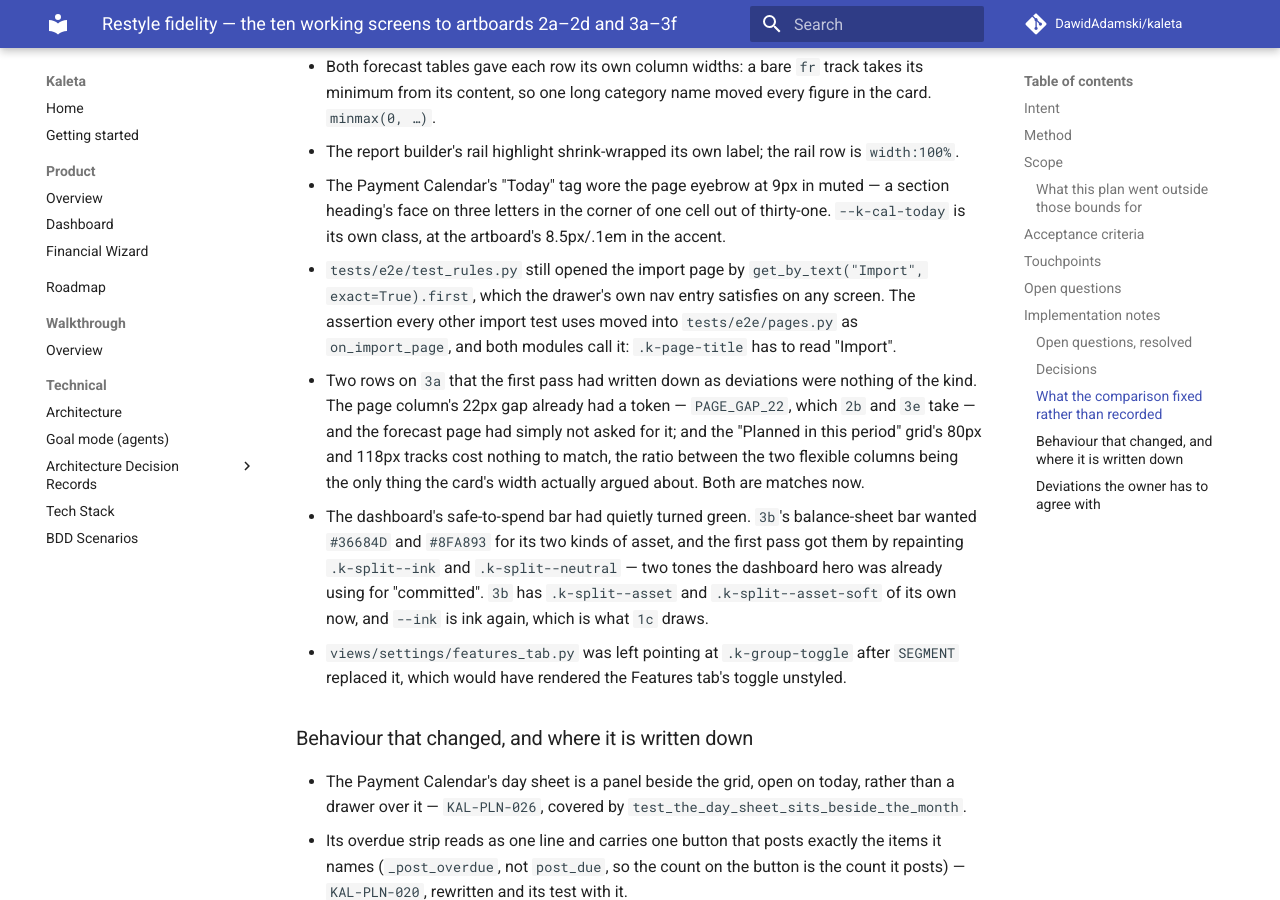
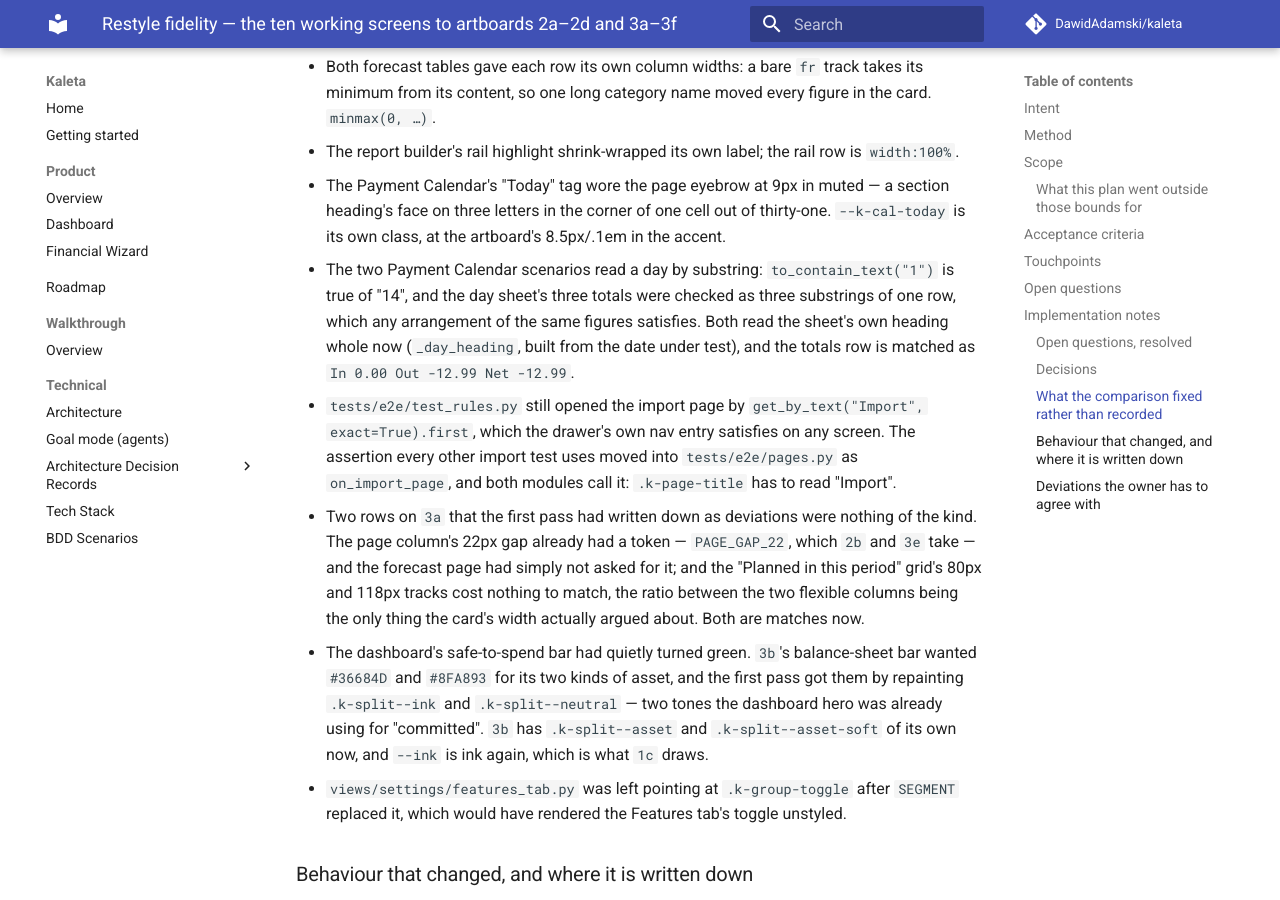
Before and after one commit to DawidAdamski/kaleta, an MkDocs documentation site: the page built from docs/plans/restyle-fidelity-screens.md, in a window 1280 px wide and 900 px high, scrolled down 8094 px. Built offline with MkDocs 1.6.1 and Material for MkDocs 9.7.7, drawn with Linux system fonts in a browser that asks for light colours; comment, search, counter and statistics services are not loaded; some of the changed text lies outside the part shown.

Commit message:
restyle(3c): the sheet is read by its heading, not by a digit in it
`to_contain_text("1")` is true of "14", and three substrings of one
totals row are true of any arrangement of the same figures. Both
scenarios now read the sheet's own heading whole and match In, Out and
Net in order.

auth_common catches PackageNotFoundError rather than everything, and
Scope §2 counts post_occurrences' five tests.

Co-Authored-By: Claude Opus 5 (1M context) <noreply@anthropic.com>

```diff
--- a/docs/plans/restyle-fidelity-screens.md
+++ b/docs/plans/restyle-fidelity-screens.md
@@ -367,6 +367,12 @@ If one screen alone is more than a day's work, split it out into
   muted — a section heading's face on three letters in the corner of one
   cell out of thirty-one. `--k-cal-today` is its own class, at the
   artboard's 8.5px/.1em in the accent.
+- The two Payment Calendar scenarios read a day by substring:
+  `to_contain_text("1")` is true of "14", and the day sheet's three
+  totals were checked as three substrings of one row, which any
+  arrangement of the same figures satisfies. Both read the sheet's own
+  heading whole now (`_day_heading`, built from the date under test),
+  and the totals row is matched as `In 0.00 Out -12.99 Net -12.99`.
 - `tests/e2e/test_rules.py` still opened the import page by
   `get_by_text("Import", exact=True).first`, which the drawer's own nav
   entry satisfies on any screen. The assertion every other import test
```
Also changed, not shown: other parts of docs/plans/restyle-fidelity-screens.md (+1 -1 lines), 2 other files.
